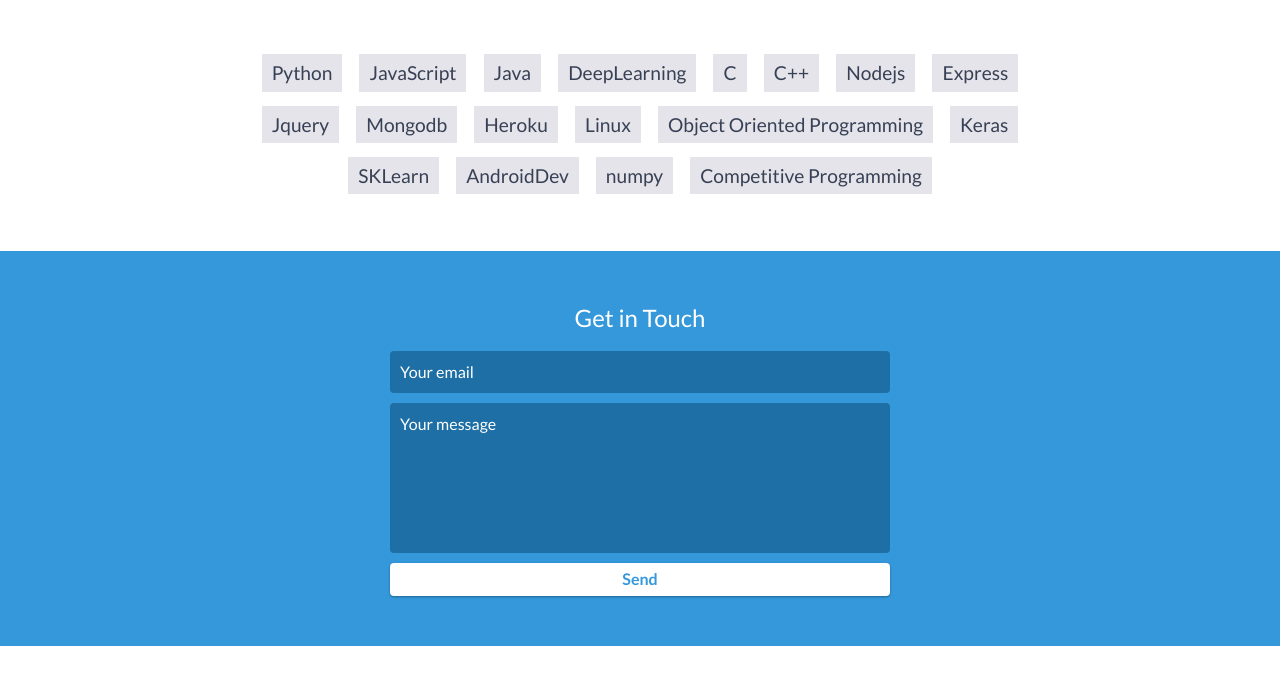
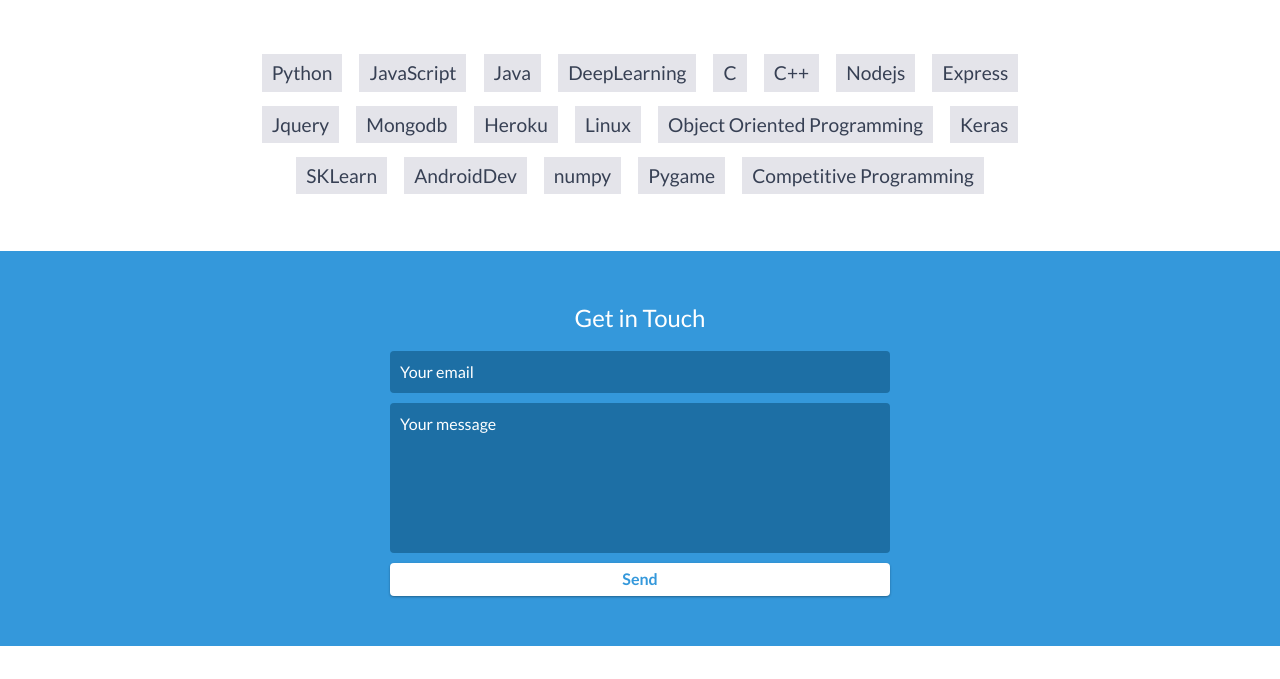
Before and after one commit to CaptainFreak/CaptainFreak.github.io, a website: page index.html in a window 1280 px wide. Shown: the part 3110-3789 px from the top of the page. Drawn offline with nearby package versions, Linux system fonts and the light colour scheme.

Commit message:
Update index.html

```diff
--- a/index.html
+++ b/index.html
@@ -197,6 +197,7 @@ Implemented regression for predicting survival probability of passenger on sinki
 	    <li>SKLearn</li>
 	    <li>AndroidDev</li>
 	    <li>numpy</li>
+	    <li>Pygame</li>
 	    <li>Competitive Programming</li>
 
         </ul>
```
